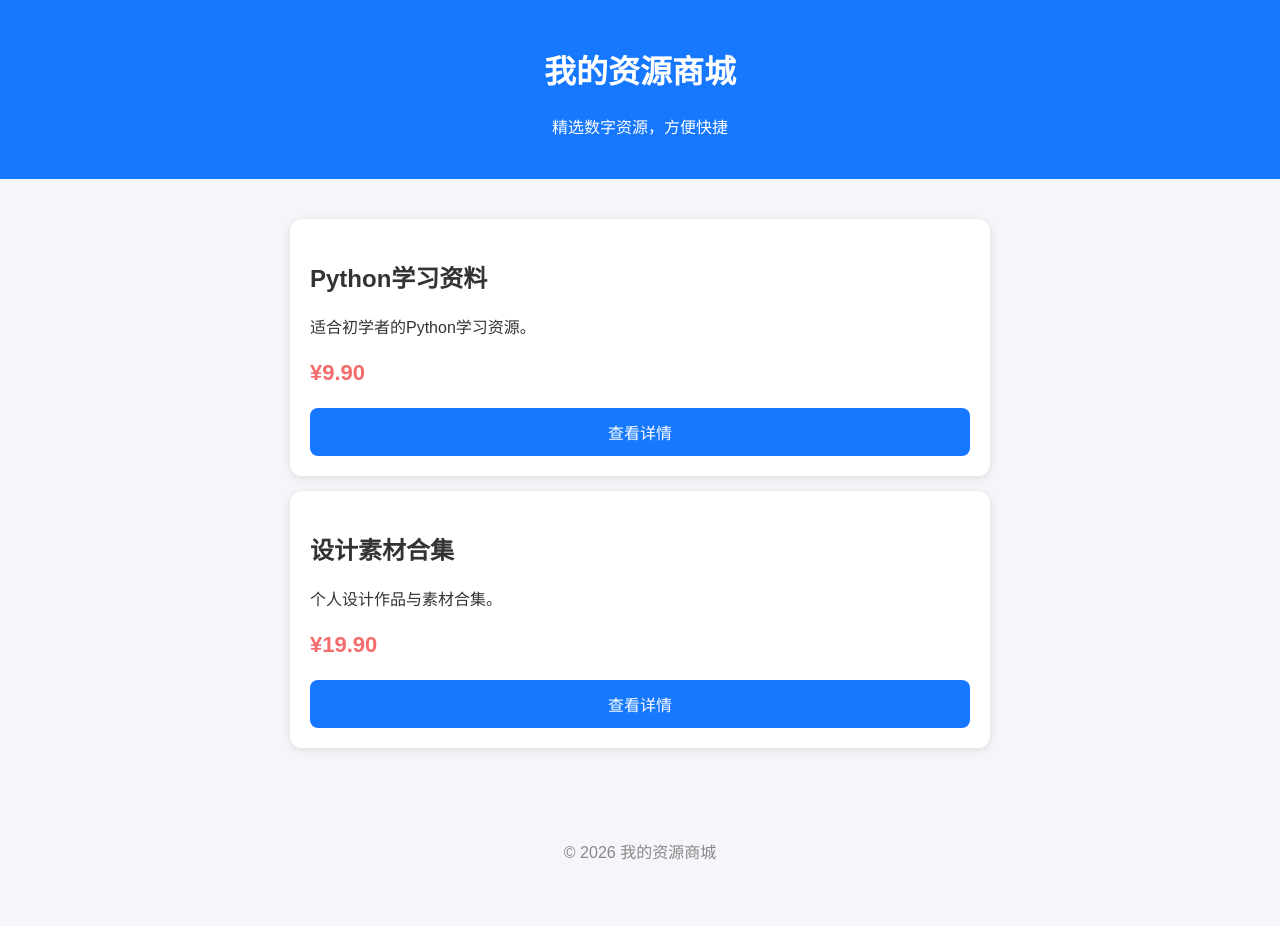
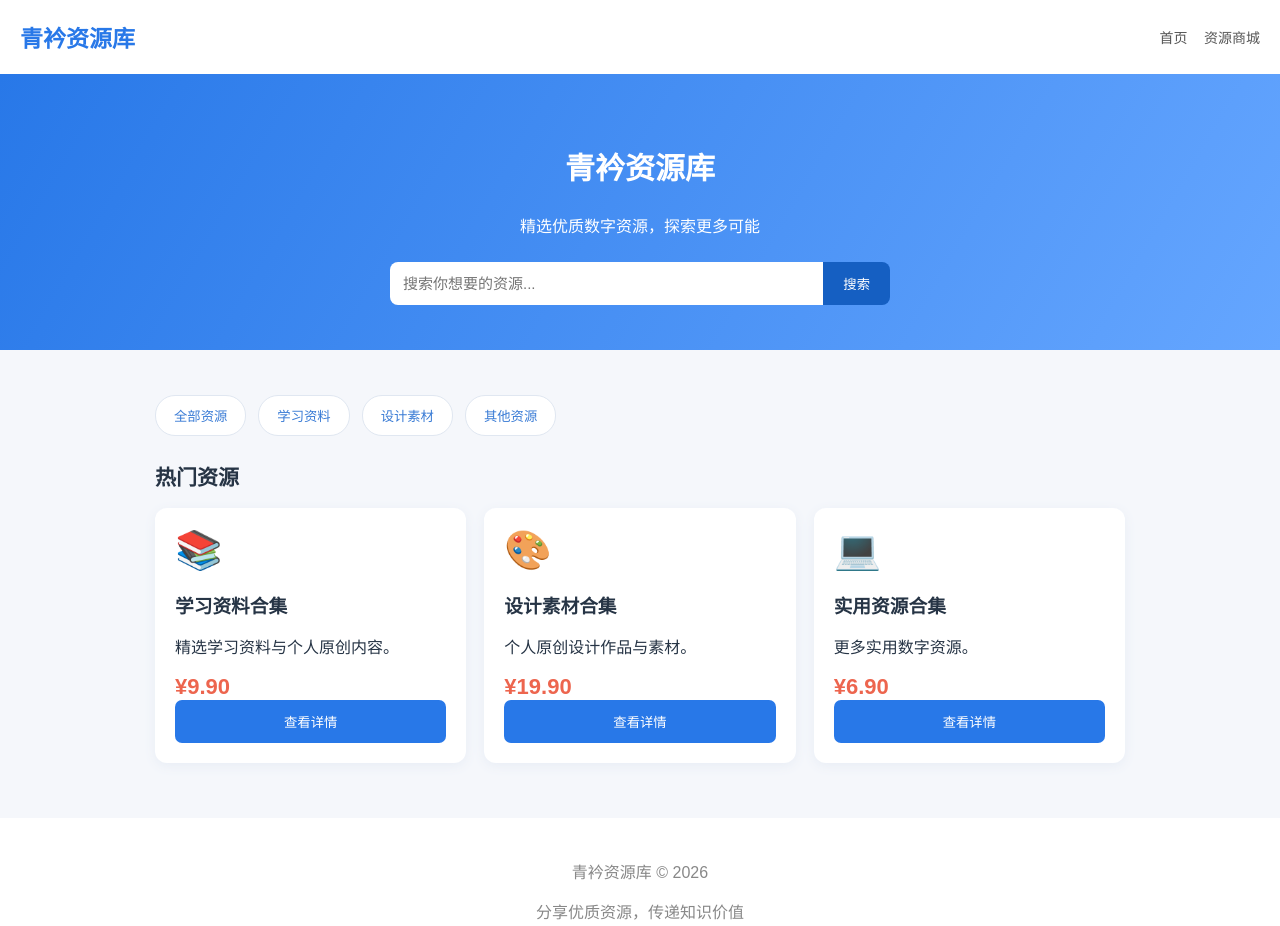
Before and after one commit to ran323177-beep/shop, a plain HTML site: page index.html in a window 1280 px wide. Before the commit the page ends 899 px from the top, so only its background shows below. Drawn offline with Linux system fonts and the light colour scheme.

Commit message:
Update index.html

```diff
--- a/index.html
+++ b/index.html
@@ -3,91 +3,247 @@
 <head>
 <meta charset="UTF-8">
 <meta name="viewport" content="width=device-width, initial-scale=1.0">
-    <title>我的资源商城</title>
+<title>青衿资源库</title>
+
 <style>
+* {
+    box-sizing: border-box;
+}
+
 body {
     margin: 0;
     font-family: Arial, sans-serif;
-            background: #f5f6fa;
-            color: #333;
+    background: #f5f7fb;
+    color: #263445;
 }
 
 header {
-            background: #1677ff;
+    background: white;
+    padding: 20px;
+    display: flex;
+    justify-content: space-between;
+    align-items: center;
+    box-shadow: 0 2px 10px #e5eaf2;
+}
+
+.logo {
+    color: #2878e8;
+    font-size: 23px;
+    font-weight: bold;
+}
+
+nav a {
+    text-decoration: none;
+    color: #555;
+    margin-left: 12px;
+    font-size: 14px;
+}
+
+.banner {
+    background: linear-gradient(120deg,#2878e8,#65a6ff);
     color: white;
-            padding: 25px 15px;
     text-align: center;
+    padding: 45px 15px;
+}
+
+.banner h1 {
+    font-size: 30px;
+}
+
+.search {
+    max-width: 500px;
+    margin: 25px auto 0;
+    display: flex;
+}
+
+.search input {
+    flex: 1;
+    min-width: 0;
+    padding: 13px;
+    border: none;
+    border-radius: 8px 0 0 8px;
+    font-size: 15px;
+}
+
+.search button {
+    background: #155fc2;
+    color: white;
+    border: none;
+    padding: 12px 20px;
+    border-radius: 0 8px 8px 0;
 }
 
 main {
-            max-width: 700px;
-            margin: 25px auto;
+    max-width: 1000px;
+    margin: 30px auto;
     padding: 15px;
 }
 
-        .product {
+.categories {
+    display: flex;
+    gap: 12px;
+    flex-wrap: wrap;
+    margin-bottom: 25px;
+}
+
+.categories button {
     background: white;
+    border: 1px solid #e0e7f1;
+    padding: 10px 18px;
+    border-radius: 20px;
+    color: #397bd5;
+}
+
+h2 {
+    font-size: 21px;
+}
+
+.products {
+    display: grid;
+    grid-template-columns: repeat(auto-fit,minmax(220px,1fr));
+    gap: 18px;
+}
+
+.card {
+    background: white;
+    padding: 20px;
     border-radius: 12px;
-            padding: 20px;
-            margin-bottom: 15px;
-            box-shadow: 0 2px 8px #ddd;
+    box-shadow: 0 3px 12px #e8edf5;
+}
+
+.icon {
+    font-size: 38px;
+}
+
+.card h3 {
+    margin-bottom: 8px;
 }
 
 .price {
-            color: #f56c6c;
+    color: #ed654e;
     font-size: 22px;
     font-weight: bold;
 }
 
-        button {
-            background: #1677ff;
+.card button {
+    width: 100%;
+    padding: 12px;
+    border: none;
+    background: #2878e8;
     color: white;
-            border: none;
-            border-radius: 8px;
-            padding: 12px 20px;
-            font-size: 16px;
-            width: 100%;
+    border-radius: 7px;
 }
 
 footer {
+    background: white;
     text-align: center;
+    padding: 25px;
     color: #888;
-            padding: 20px;
+    margin-top: 40px;
 }
+
 </style>
 </head>
+
 <body>
 
 <header>
-    <h1>我的资源商城</h1>
-    <p>精选数字资源，方便快捷</p>
+    <div class="logo">青衿资源库</div>
+    <nav>
+        <a href="#">首页</a>
+        <a href="#products">资源商城</a>
+    </nav>
 </header>
+
+<section class="banner">
+    <h1>青衿资源库</h1>
+    <p>精选优质数字资源，探索更多可能</p>
+
+    <div class="search">
+        <input id="searchInput"
+        placeholder="搜索你想要的资源...">
+        <button onclick="searchProducts()">搜索</button>
+    </div>
+</section>
 
 <main>
 
-    <div class="product">
-        <h2>Python学习资料</h2>
-        <p>适合初学者的Python学习资源。</p>
-        <p class="price">¥9.90</p>
-        <button onclick="alert('商品详情页面正在建设中')">
+    <div class="categories">
+        <button onclick="filterProducts('全部')">全部资源</button>
+        <button onclick="filterProducts('学习资料')">学习资料</button>
+        <button onclick="filterProducts('设计素材')">设计素材</button>
+        <button onclick="filterProducts('其他')">其他资源</button>
+    </div>
+
+    <h2 id="products">热门资源</h2>
+
+    <div class="products" id="productList">
+
+        <div class="card" data-category="学习资料">
+            <div class="icon">📚</div>
+            <h3>学习资料合集</h3>
+            <p>精选学习资料与个人原创内容。</p>
+            <div class="price">¥9.90</div>
+            <button onclick="showDetails('学习资料合集')">
                 查看详情
             </button>
         </div>
 
-    <div class="product">
-        <h2>设计素材合集</h2>
-        <p>个人设计作品与素材合集。</p>
-        <p class="price">¥19.90</p>
-        <button onclick="alert('商品详情页面正在建设中')">
+        <div class="card" data-category="设计素材">
+            <div class="icon">🎨</div>
+            <h3>设计素材合集</h3>
+            <p>个人原创设计作品与素材。</p>
+            <div class="price">¥19.90</div>
+            <button onclick="showDetails('设计素材合集')">
                 查看详情
             </button>
+        </div>
+
+        <div class="card" data-category="其他">
+            <div class="icon">💻</div>
+            <h3>实用资源合集</h3>
+            <p>更多实用数字资源。</p>
+            <div class="price">¥6.90</div>
+            <button onclick="showDetails('实用资源合集')">
+                查看详情
+            </button>
+        </div>
+
     </div>
 
 </main>
 
 <footer>
-    <p>© 2026 我的资源商城</p>
+    <p>青衿资源库 © 2026</p>
+    <p>分享优质资源，传递知识价值</p>
 </footer>
+
+<script>
+function showDetails(name) {
+    alert("你选择了：" + name + "。商品详情正在建设中。");
+}
+
+function filterProducts(category) {
+    document.querySelectorAll(".card").forEach(card => {
+        card.style.display =
+            category === "全部" ||
+            card.dataset.category === category
+            ? "block" : "none";
+    });
+}
+
+function searchProducts() {
+    let keyword =
+        document.getElementById("searchInput").value
+        .toLowerCase();
+
+    document.querySelectorAll(".card").forEach(card => {
+        card.style.display =
+            card.innerText.toLowerCase().includes(keyword)
+            ? "block" : "none";
+    });
+}
+</script>
 
 </body>
 </html>
```
Lines whose indentation alone changed are shown as unchanged.
